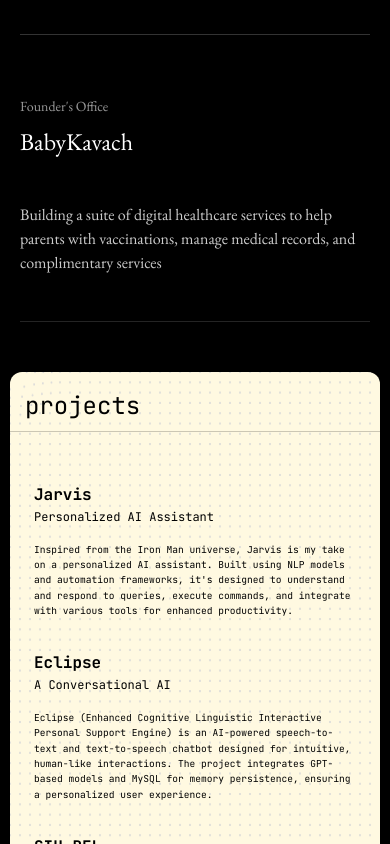
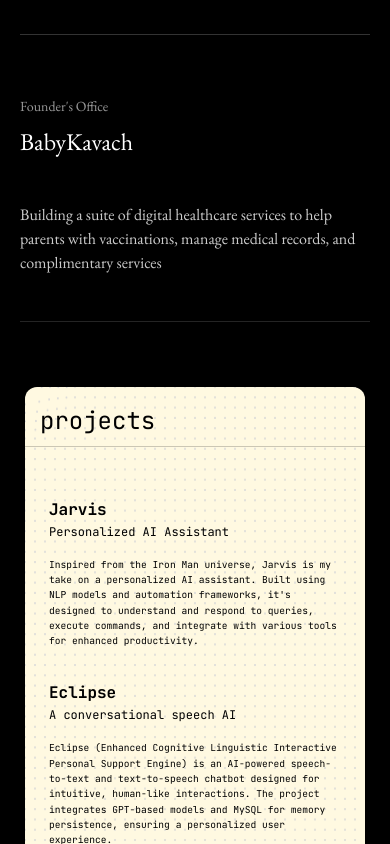
Before and after one commit to soumyyy/soumyamaheshwari, a React (Create React App) app: page / in a window 390 px wide. Shown: the part 3223-4067 px from the top of the page. Built offline with nearby package versions, Linux system fonts and the light colour scheme; a web font is replaced by a local one.

Commit message:
Update minor fixes

```diff
--- a/src/App.css
+++ b/src/App.css
@@ -388,11 +388,16 @@
 .projects-section {
   background-color: #FFF9E1;
   padding: 40px 40px;
-  margin: 40px;
+  /* margin: 40px; */
   border-radius: 12px;
   overflow: hidden;
 }
+.projects-section canvas {
+  max-width: 1200px;
+  margin: 0 auto;
+}
 .projects-container {
+  /* background-color: #FFF9E1; */
   max-width: 1200px;
   margin: 0 auto;
   position: relative;
@@ -612,7 +617,7 @@
 
   /* Projects Section */
   .projects-section {
-    margin: 10px;
+    margin: 25px;
     padding: 20px 0px;
   }
   .projects-items {
--- a/src/App.js
+++ b/src/App.js
@@ -149,12 +149,12 @@
 
       <section id="working-philosophy" className="dot-grid-section">
         <DotGrid />
-        <button
+        {/* <button
           className={`about-scroll-button ${showAboutButton ? 'visible' : ''}`}
           onClick={scrollToAbout}
         >
           about me
-        </button>
+        </button> */}
       </section>
 
       <section className="about-section">
@@ -242,13 +242,45 @@
                       Eclipse
                     </a>
                   </h3>
-                  <span className="project-type">A Conversational AI</span>
+                  <span className="project-type">A conversational speech AI</span>
                 </div>
                 <p className="project-description">
                   Eclipse (Enhanced Cognitive Linguistic Interactive Personal Support Engine) is an
                   AI-powered speech-to-text and text-to-speech chatbot designed for intuitive,
                   human-like interactions. The project integrates GPT-based models and MySQL for
                   memory persistence, ensuring a personalized user experience.
+                </p>
+              </div>
+
+              <div className="project-item">
+                <div className="project-info">
+                  <h3 className="project-name">
+                    <a href="https://github.com/soumyyy/photoCortexV2" target="_blank" rel="noopener noreferrer">
+                      PhotoCortex
+                    </a>
+                  </h3>
+                  <span className="project-type">Photo analysis and organization platform</span>
+                </div>
+                <p className="project-description">
+                  PhotoCortex is an AI-powered photo analysis and organization platform that helps you
+                  understand and explore your photo collection in new ways. It combines face, object, scene, text
+                  detection with computer vision to provide rich insights about your images.
+                </p>
+              </div>
+
+              <div className="project-item">
+                <div className="project-info">
+                  <h3 className="project-name">
+                    <a href="https://github.com/soumyyy/StockPortfolio" target="_blank" rel="noopener noreferrer">
+                      Personal Stock Portfolio
+                    </a>
+                  </h3>
+                  <span className="project-type">A conversational speech AI</span>
+                </div>
+                <p className="project-description">
+                A minimalistic, real-time stock portfolio tracker built with Next.js and inspired by Zerodha's Kite platform.
+                Track your stock market investments with live updates from Yahoo Finance couples with few convenience fearures.
+                Built as a personal use project.
                 </p>
               </div>
 
@@ -290,10 +322,10 @@
               <img src="social/X.png" alt="X (Twitter)" className="social-icon" />
             </a>
             <a href="https://github.com/soumyyy" target="_blank" rel="noopener noreferrer">
-              <img src="social/Github.png" alt="GitHub" className="social-icon" />
+              <img src="social/GitHub.png" alt="GitHub" className="social-icon" />
             </a>
             <a href="https://linkedin.com/in/soumya-maheshwari-b194161a3/" target="_blank" rel="noopener noreferrer">
-              <img src="social/Linkedin.png" alt="LinkedIn" className="social-icon" />
+              <img src="social/LinkedIn.png" alt="LinkedIn" className="social-icon" />
             </a>
             <a href="https://instagram.com/soumymaheshwari" target="_blank" rel="noopener noreferrer">
               <img src="social/Instagram.png" alt="Instagram" className="social-icon" />
--- a/src/components/DotGrid.css
+++ b/src/components/DotGrid.css
@@ -4,6 +4,7 @@
 
 /* Dot Grid Layout */
 .dot-grid-container {
+  padding: 150px 0px;
   width: 100%;
   min-height: 100%;
   display: flex;
```
Also changed, not shown: src/components/DotGrid.js (+0 -13 lines).
